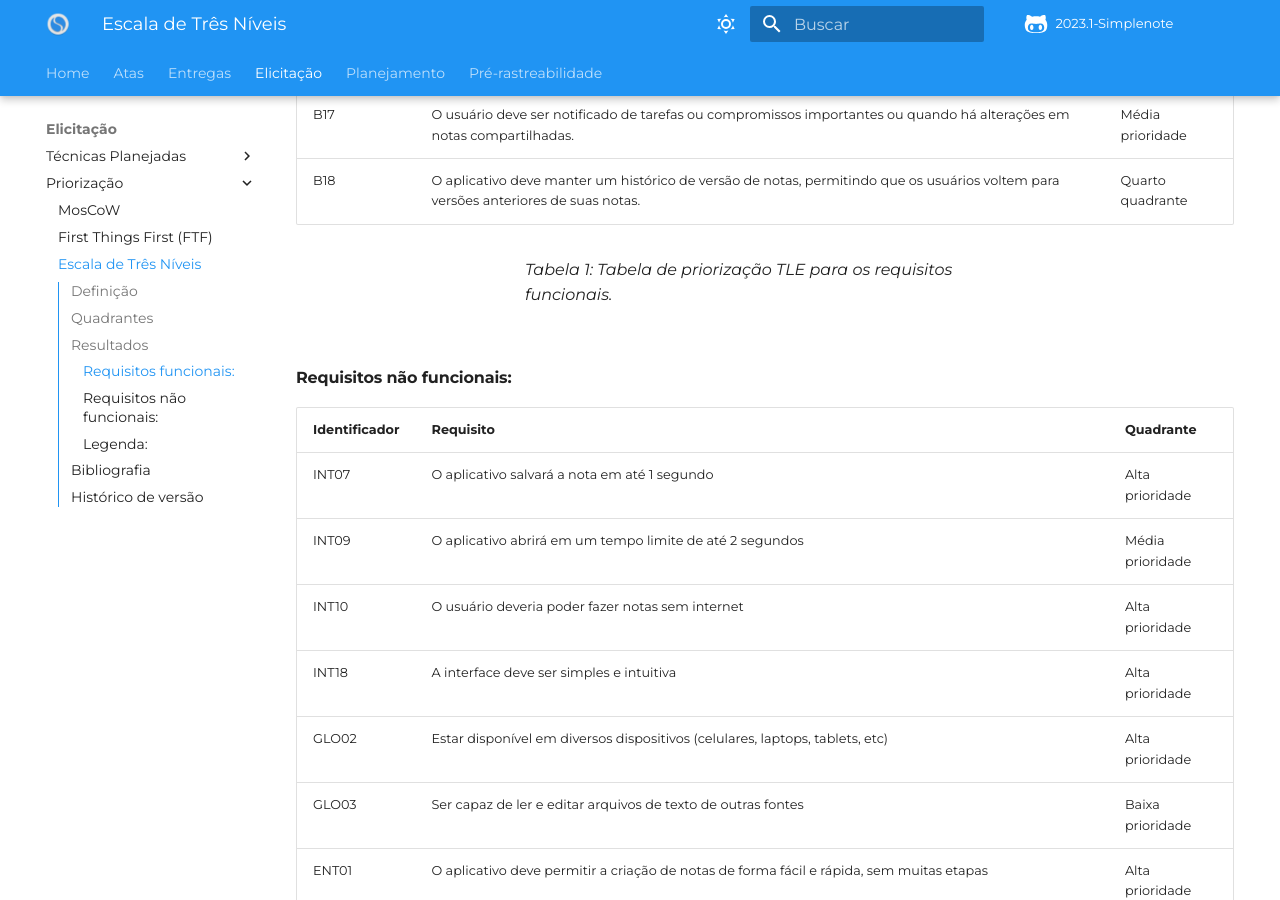
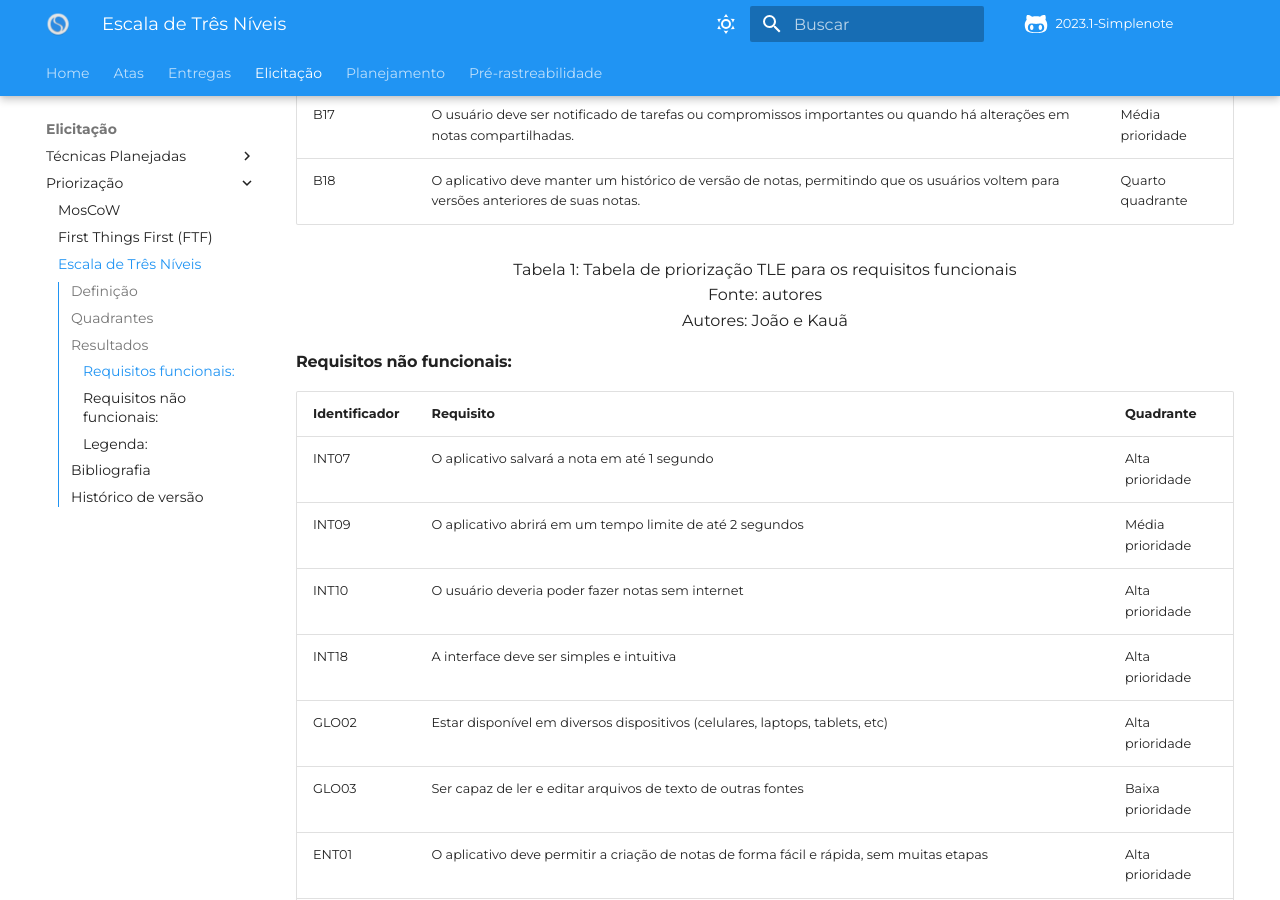
Before and after one commit to Requisitos-de-Software/2023.1-Simplenote, an MkDocs documentation site: the page built from docs/elicitacao/Priorização/ThreeLevelScale.md, in a window 1280 px wide and 900 px high, scrolled down 3580 px. Built offline with MkDocs 1.6.1 and Material for MkDocs 9.7.7, drawn with Linux system fonts in a browser that asks for light colours; some web fonts are replaced; comment, search, counter and statistics services are not loaded; some of the changed text lies outside the part shown.

Commit message:
ajuste entrega

```diff
--- a/docs/elicitacao/Priorização/ThreeLevelScale.md
+++ b/docs/elicitacao/Priorização/ThreeLevelScale.md
@@ -67,8 +67,9 @@ A tabela a seguir mostra os resultados alcançados após a priorização dos req
 | B16|O aplicativo deve permitir que os usuários criem notas com lembretes de data e hora para ajudá-los a acompanhar compromissos ou tarefas importantes.|Baixa prioridade|
 | B17|O usuário deve ser notificado de tarefas ou compromissos importantes ou quando há alterações em notas compartilhadas.|Média prioridade|
 | B18|O aplicativo deve manter um histórico de versão de notas, permitindo que os usuários voltem para versões anteriores de suas notas.|Quarto quadrante|
-<figcaption>Tabela 1: Tabela de priorização TLE para os requisitos funcionais.</figcaption>
-</br>
+<p align="center"> Tabela 1: Tabela de priorização TLE para os requisitos funcionais <br> Fonte: autores <br> Autores: João e Kauã </p>
+
+
 
 #### Requisitos não funcionais:
 
@@ -94,8 +95,8 @@ A tabela a seguir mostra os resultados alcançados após a priorização dos req
 |B25|O aplicativo deve estar disponível para uso sempre que o usuário precisar, sem interrupções ou indisponibilidades não planejadas.|Alta prioridade|
 |B26|O aplicativo deve ser otimizado para usar recursos do dispositivo de forma eficiente, como CPU, memória e bateria.|Média prioridade|
 |B27|O aplicativo deve ser facilmente mantido e atualizado, com um código limpo e bem documentado.|Alta prioridade|
-<figcaption>Tabela 2: Tabela de priorização TLE para os requisitos não funcionais.</figcaption>
-</br>
+
+<p align="center"> Tabela 2: Tabela de priorização TLE para os requisitos não funcionais <br> Fonte: autores <br> Autores: João e Kauã </p>
 
 ### Legenda:
 
```
